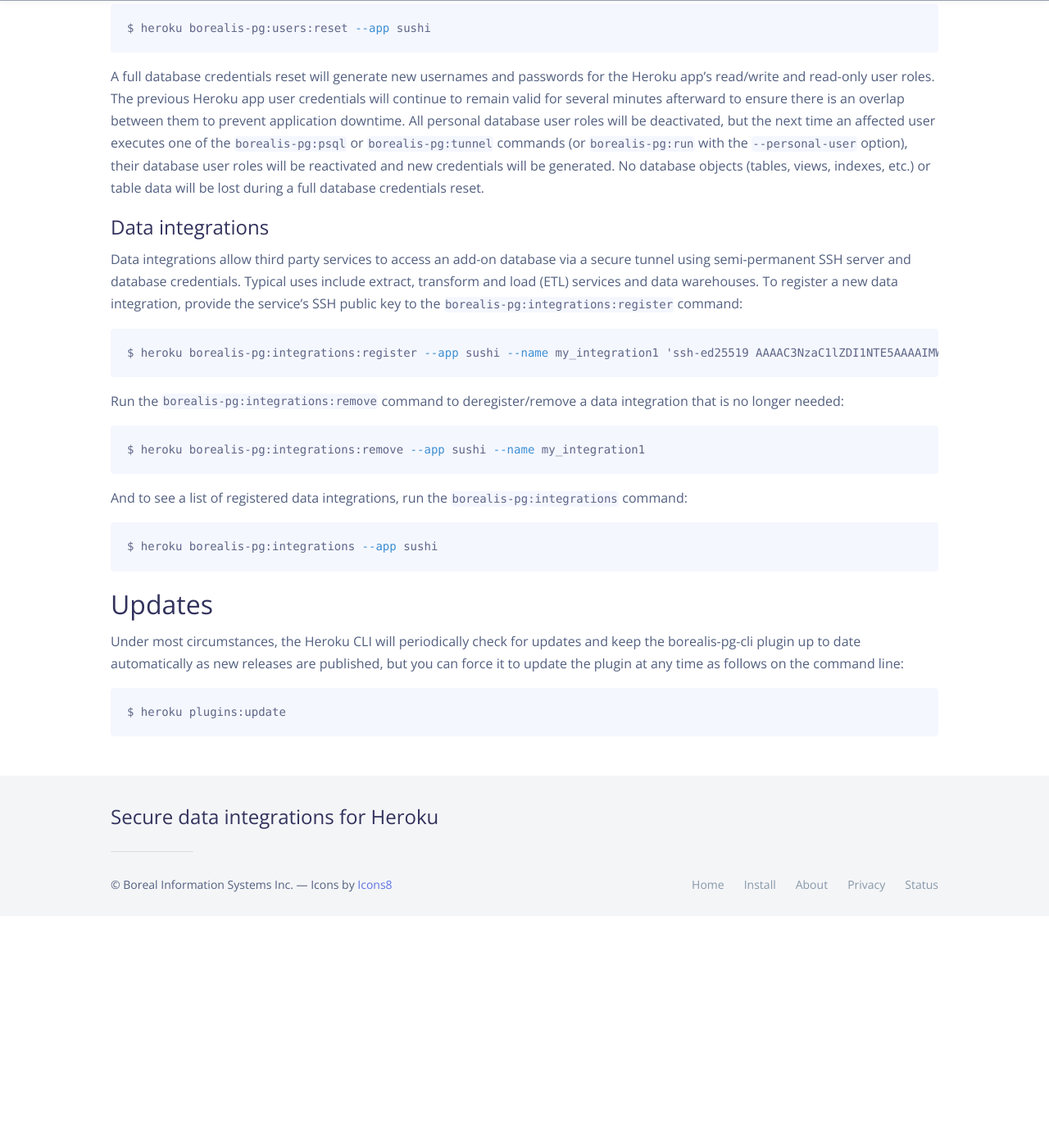
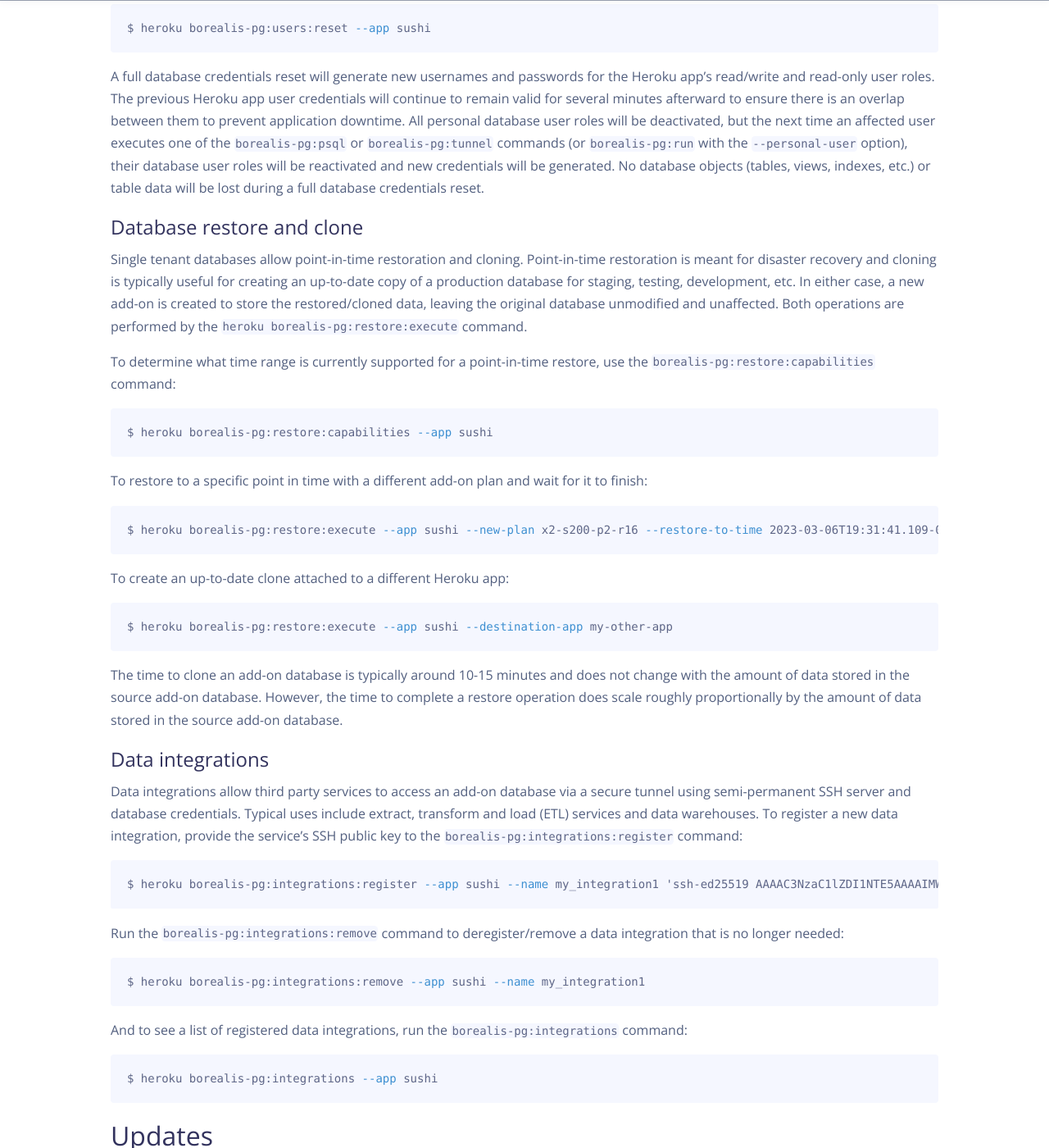
Before and after one commit to OldSneerJaw/borealis-data-www, a Jekyll site: the page built from _pages/pg-addon-cli.md, in a window 1280 px wide and 1400 px high, scrolled down 3006 px. Shown: the whole window at 82% size. Built offline with Jekyll 4.4.1, drawn with Linux system fonts in a browser that asks for light colours; nearby versions of some CDN libraries; before the commit the page ends 4123 px from its top, so only the background shows below that.

Commit message:
CLI instructions for DB restore and clone
Documents the `borealis-pg:restore:capabilities` and `borealis-pg:restore:execute` CLI commands.

````diff
--- a/_pages/pg-addon-cli.md
+++ b/_pages/pg-addon-cli.md
@@ -118,6 +118,30 @@
 
 A full database credentials reset will generate new usernames and passwords for the Heroku app's read/write and read-only user roles. The previous Heroku app user credentials will continue to remain valid for several minutes afterward to ensure there is an overlap between them to prevent application downtime. All personal database user roles will be deactivated, but the next time an affected user executes one of the `borealis-pg:psql` or `borealis-pg:tunnel` commands (or `borealis-pg:run` with the `--personal-user` option), their database user roles will be reactivated and new credentials will be generated. No database objects (tables, views, indexes, etc.) or table data will be lost during a full database credentials reset.
 
+#### Database restore and clone
+
+Single tenant databases allow point-in-time restoration and cloning. Point-in-time restoration is meant for disaster recovery and cloning is typically useful for creating an up-to-date copy of a production database for staging, testing, development, etc. In either case, a new add-on is created to store the restored/cloned data, leaving the original database unmodified and unaffected. Both operations are performed by the `heroku borealis-pg:restore:execute` command.
+
+To determine what time range is currently supported for a point-in-time restore, use the `borealis-pg:restore:capabilities` command:
+
+```shell
+$ heroku borealis-pg:restore:capabilities --app sushi
+```
+
+To restore to a specific point in time with a different add-on plan and wait for it to finish:
+
+```shell
+$ heroku borealis-pg:restore:execute --app sushi --new-plan x2-s200-p2-r16 --restore-to-time 2023-03-06T19:31:41.109-05:00 --wait
+```
+
+To create an up-to-date clone attached to a different Heroku app:
+
+```shell
+$ heroku borealis-pg:restore:execute --app sushi --destination-app my-other-app
+```
+
+The time to clone an add-on database is typically around 10-15 minutes and does not change with the amount of data stored in the source add-on database. However, the time to complete a restore operation does scale roughly proportionally by the amount of data stored in the source add-on database.
+
 #### Data integrations
 
 Data integrations allow third party services to access an add-on database via a secure tunnel using semi-permanent SSH server and database credentials. Typical uses include extract, transform and load (ETL) services and data warehouses. To register a new data integration, provide the service's SSH public key to the `borealis-pg:integrations:register` command:
````
